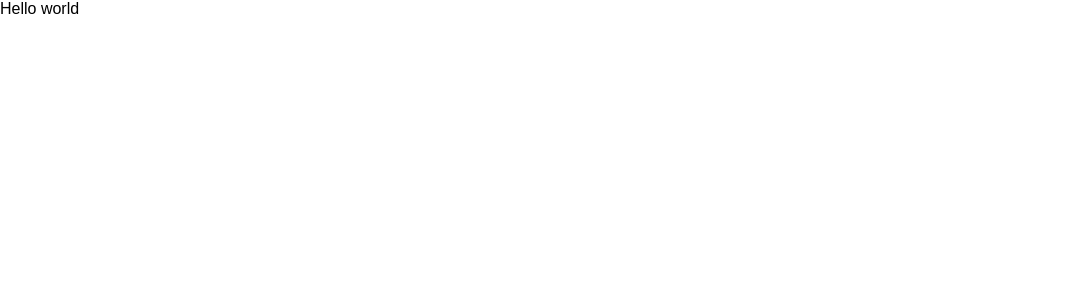
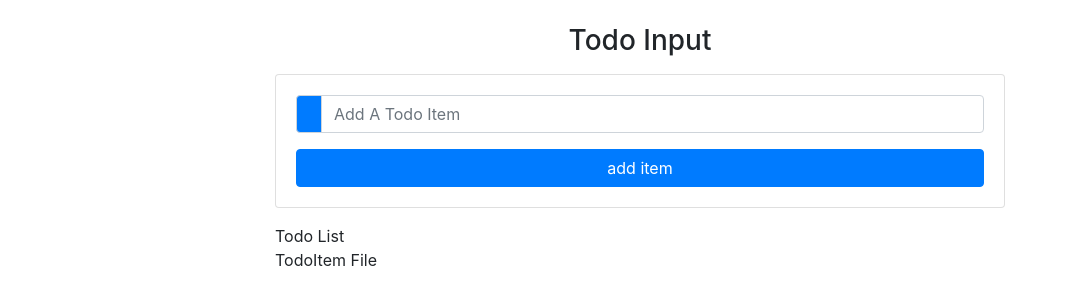
Before and after one commit to amoljore7/28-Todo-List-App, a React (Create React App) app: page / in a window 1280 px wide. Shown: the top 304 px of the page, without its empty margins (0-1067 px from the left). Built offline with nearby package versions, Linux system fonts and the light colour scheme.

Commit message:
WIP - Implemented UUID for unique key and data

```diff
--- a/src/App.js
+++ b/src/App.js
@@ -1,4 +1,9 @@
 import React, { Component } from "react";
+import TodoInput from './components/TodoInput';
+import TodoList from './components/TodoList';
+
+import 'bootstrap/dist/css/bootstrap.min.css';
+import uuid from 'uuid';
 
 class App extends Component {
 
@@ -8,12 +13,19 @@
   }
 
   componentWillUnmount() {
-console.log(">>>inside of component Will Mount>>>");
+    console.log(">>>inside of component Will Mount>>>");
   }
   render() {
     return (
-      <div>
-          Hello world
+      <div className="container">
+        <div className="row">
+          <div className="col=10 mx-auto col-md-8 mt-4">
+            <h3 className="text-capitalize text-center">todo input</h3>
+            <TodoInput />
+            <TodoList />
+          </div>
+        </div>
+
       </div>
     );
   }
--- /dev/null
+++ b/src/components/TodoInput.js
@@ -0,0 +1,25 @@
+import React, { Component } from 'react';
+
+class TodoInput extends Component {
+    render() {
+        return (
+            <React.Fragment>
+                <div className="card card-body my-3">
+                    <form>
+                        <div className="input-group">
+                            <div className="input-group-prepend">
+                                <div className="input-group-text bg-primary text-white">
+                                    <i className="fas fa-book" />
+                                </div>
+                            </div>
+                            <input type="text" className="form-control text-capitalize" placeholder="add a todo item" />
+                        </div>
+                        <button type="submit" className="btn btn-block btn-primary mt-3"> add item</button>
+                    </form>
+                </div>
+            </React.Fragment>
+        )
+    }
+}
+
+export default TodoInput;
--- /dev/null
+++ b/src/components/TodoItem.js
@@ -0,0 +1,11 @@
+import React, { Component } from 'react'
+
+export default class TodoItem extends Component {
+    render() {
+        return (
+            <div>
+                TodoItem File
+            </div>
+        )
+    }
+}
--- /dev/null
+++ b/src/components/TodoList.js
@@ -0,0 +1,13 @@
+import React, { Component } from 'react'
+import TodoItem from './TodoItem';
+
+export default class TodoList extends Component {
+    render() {
+        return (
+            <div>
+                Todo List
+                <TodoItem />
+            </div>
+        )
+    }
+}
```
Also changed, not shown: 1 other file (tests, documents, lock files or other folders).
